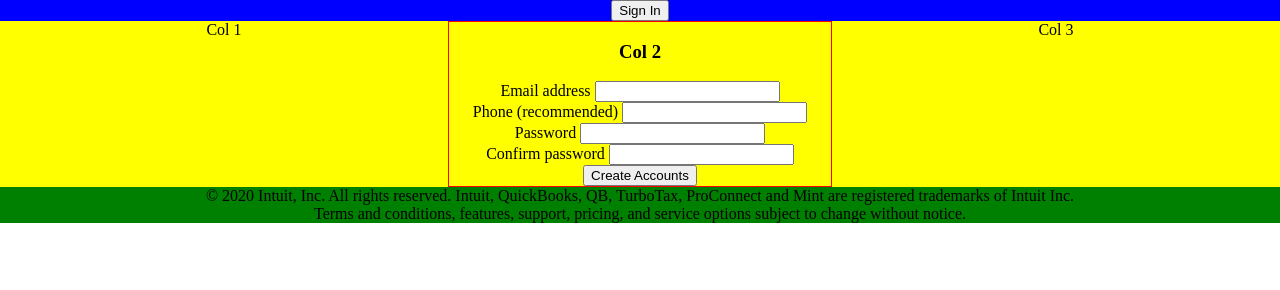
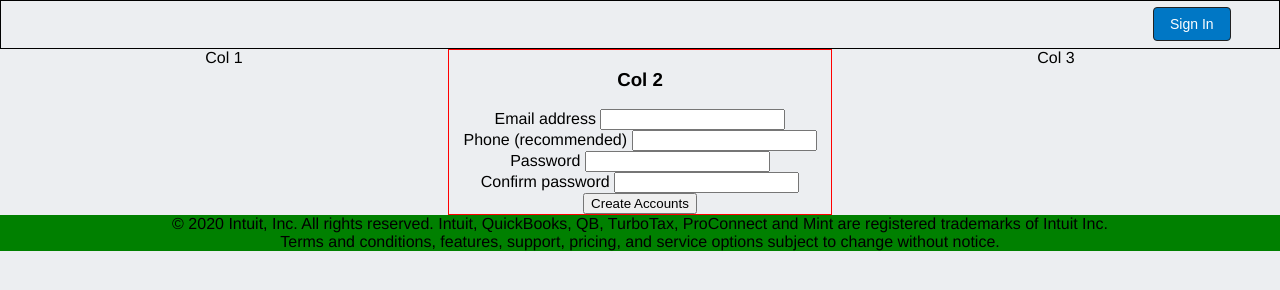
Before and after one commit to TSHEPO-CLOUD/HTML-Forms, a plain HTML site: page index.html in a window 1280 px wide. Drawn offline with Linux system fonts and the light colour scheme.

Commit message:
Add style to nav element

```diff
--- a/index.css
+++ b/index.css
@@ -6,14 +6,61 @@
   margin: 0;
   padding: 0;
   text-align: center;
+  background-color: #ECEEF1;
+  font-family: Helvetica, Arial, sans-serif;
 }
 
-  header {
-    background-color: blue;
+a {
+  text-decoration: none;
+  color: #0077C5;
 }
 
+.fade {
+  color: #444;
+}
+/* == header styles == */
+header {
+  border: 1px solid black;
+  padding: 0.4em;
+}
+
+nav {
+  display: flex;
+  flex-direction: row-reverse;
+}
+
+header nav .description {
+  display: inline-block;
+  font-size: 0.75em;
+  vertical-align: middle;
+  padding: 0.1em;
+}
+
+header nav button {
+  background-color: #0077C5;
+  display: inline-block;
+  border: 1px solid #222;
+  margin-right: 3em;
+  font-size: 14px;
+  color: #fff;
+  padding: 8px 16px;
+  cursor: pointer;
+  border-radius: 4px;
+}
+
+nav .icons {
+  color: #f9f9f9;
+  vertical-align: text-top;
+}
+
+@media only screen and (max-width: 768px) {
+  nav {
+      display: none;
+  }
+}
+
+/* == Main == */
 main {
-    background-color: yellow;
   display: flex;
 }
 
```
Lines whose indentation alone changed are shown as unchanged.
